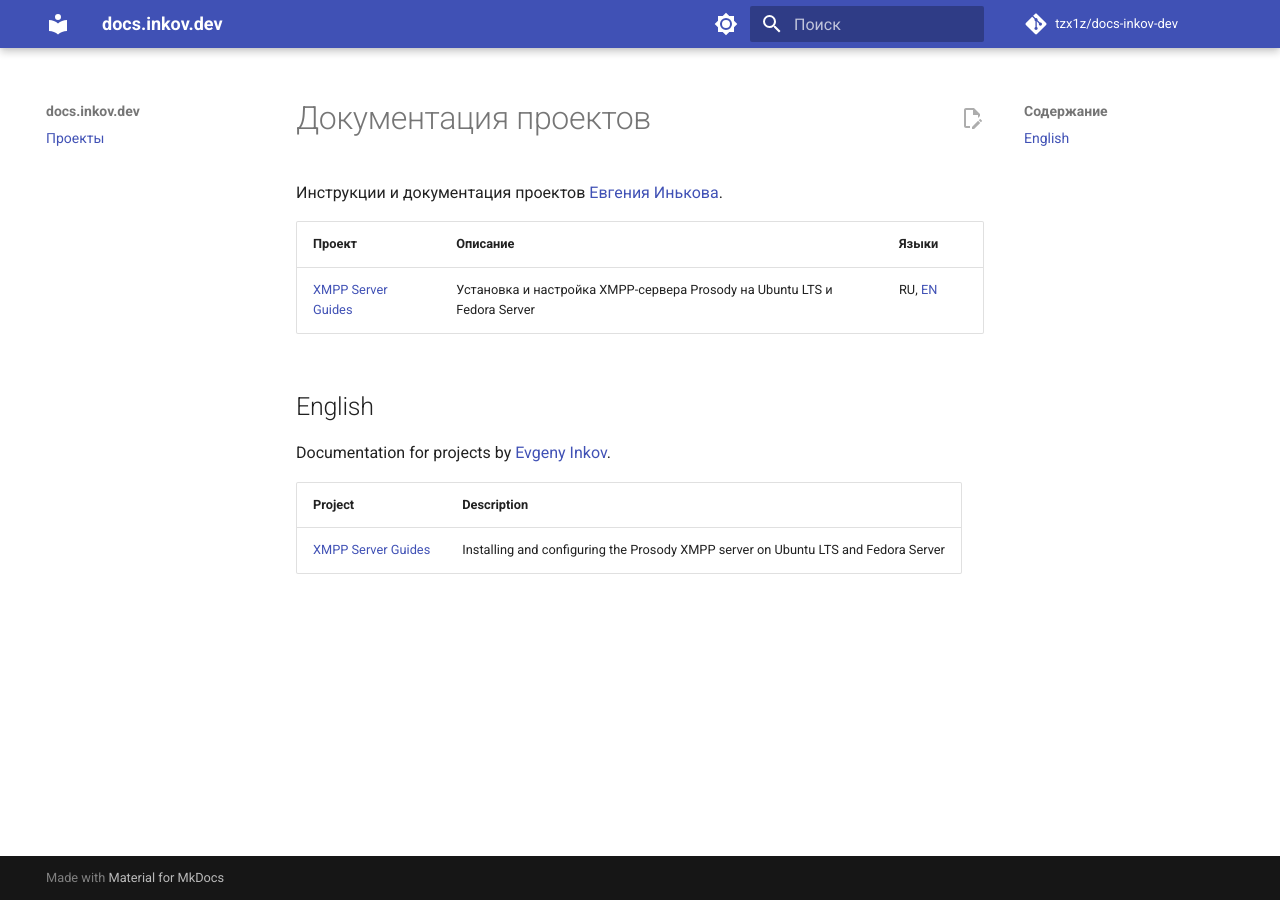
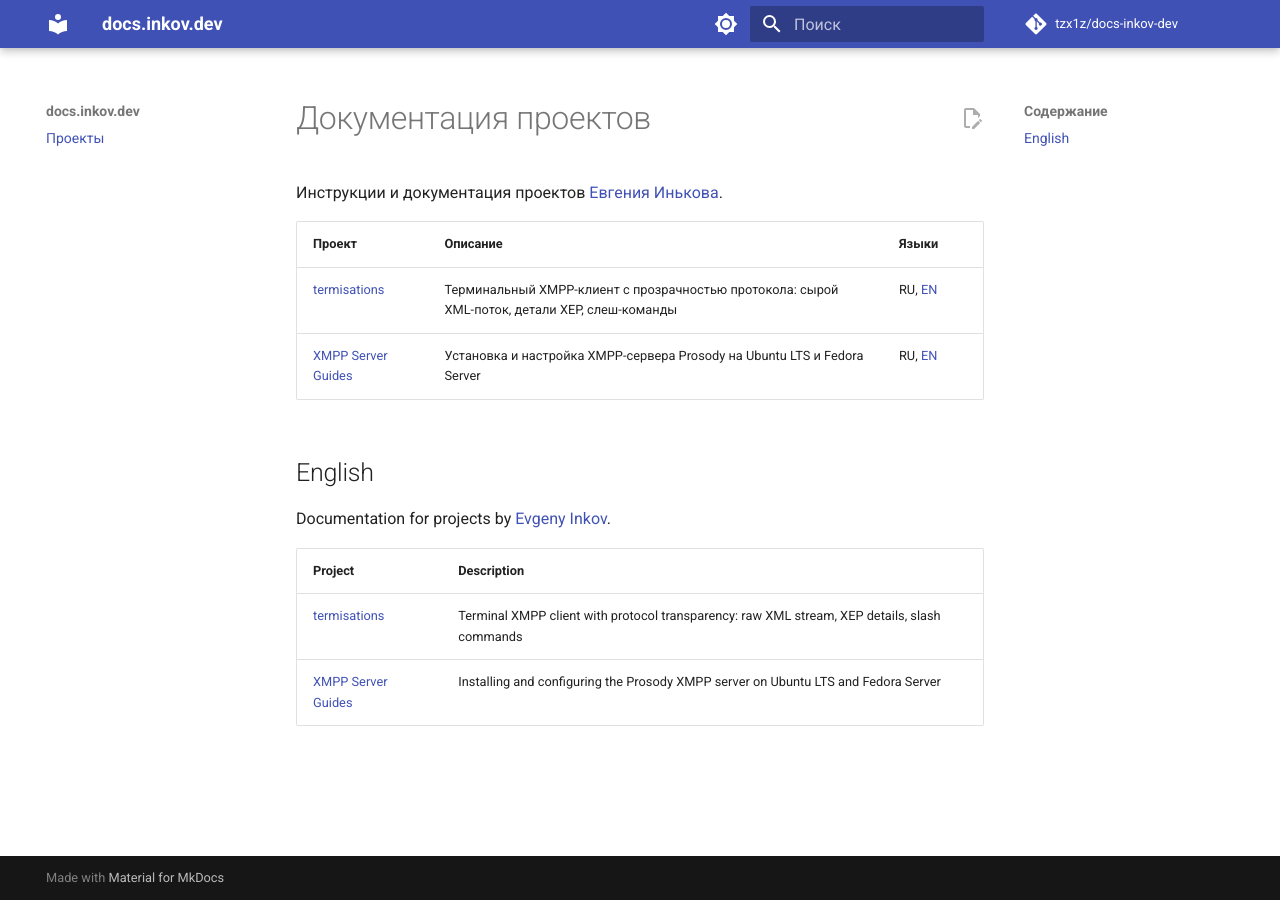
Before and after one commit to tzx1z/docs-inkov-dev, an MkDocs documentation site: the page built from docs/index.md, in a window 1280 px wide. Built offline with MkDocs 1.6.1 and Material for MkDocs 9.7.7, drawn with Linux system fonts in a browser that asks for light colours; comment, search, counter and statistics services are not loaded.

Commit message:
add docs for termisations

```diff
--- a/docs/index.md
+++ b/docs/index.md
@@ -4,6 +4,7 @@
 
 | Проект | Описание | Языки |
 |---|---|---|
+| [termisations](https://docs.inkov.dev/projects/termisations/README.ru/) | Терминальный XMPP-клиент с прозрачностью протокола: сырой XML-поток, детали XEP, слеш-команды | RU, [EN](https://docs.inkov.dev/projects/termisations/) |
 | [XMPP Server Guides](https://docs.inkov.dev/projects/xmpp-server-guides/) | Установка и настройка XMPP-сервера Prosody на Ubuntu LTS и Fedora Server | RU, [EN](https://docs.inkov.dev/projects/xmpp-server-guides/README.en/) |
 
 ## English
@@ -12,4 +13,5 @@ Documentation for projects by [Evgeny Inkov](https://inkov.dev/en/).
 
 | Project | Description |
 |---|---|
+| [termisations](https://docs.inkov.dev/projects/termisations/) | Terminal XMPP client with protocol transparency: raw XML stream, XEP details, slash commands |
 | [XMPP Server Guides](https://docs.inkov.dev/projects/xmpp-server-guides/README.en/) | Installing and configuring the Prosody XMPP server on Ubuntu LTS and Fedora Server |
--- a/docs/robots.txt
+++ b/docs/robots.txt
@@ -2,4 +2,5 @@ User-agent: *
 Allow: /
 
 Sitemap: https://docs.inkov.dev/sitemap.xml
+Sitemap: https://docs.inkov.dev/projects/termisations/sitemap.xml
 Sitemap: https://docs.inkov.dev/projects/xmpp-server-guides/sitemap.xml
```
Also changed, not shown: README.md (+4 -1 lines).
